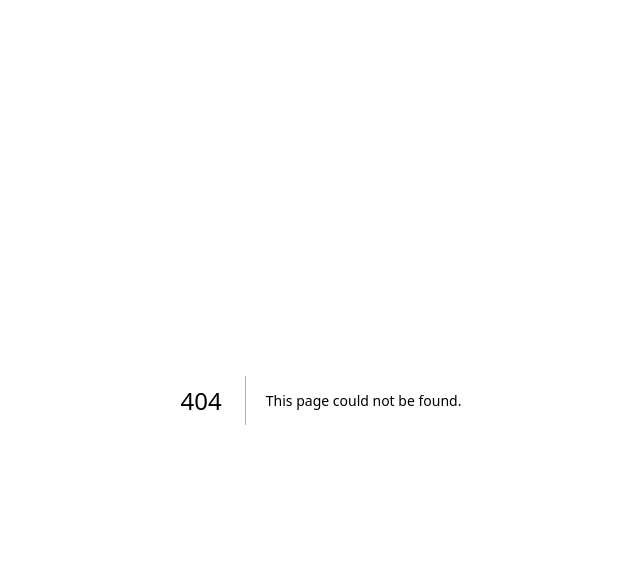
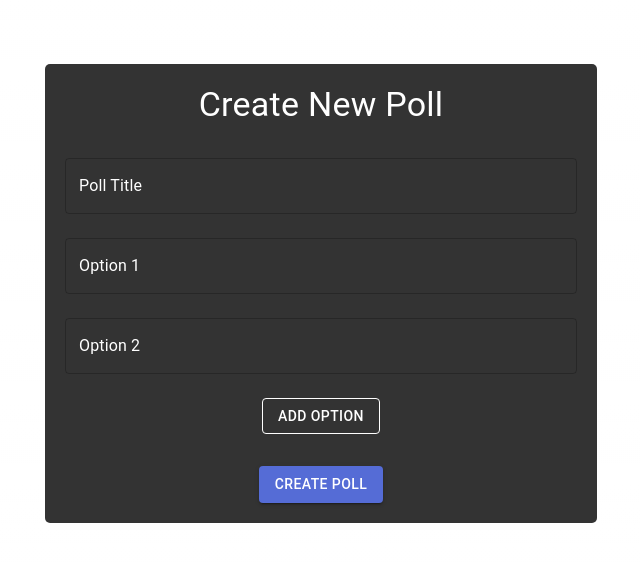
Before and after one commit to hitawall/poll-app-frontend, a Next.js app: page /create-poll in a window 1280 px wide. Before the commit this address had no page. Shown: the top 562 px of the page, without its empty margins (319-959 px from the left). Built offline with nearby package versions, Linux system fonts and the light colour scheme.

Commit message:
add more pages and custom axios config

```diff
--- /dev/null
+++ b/app/create-poll/page.tsx
@@ -0,0 +1,94 @@
+// app/create-poll/page.tsx
+'use client'
+
+import React, { useState } from 'react';
+import axios from '../../components/axiosConfig';
+import { useRouter } from 'next/navigation';
+import { Button, Container, TextField, Typography, Box, CssBaseline } from '@mui/material';
+
+
+const CreatePollPage = () => {
+    const router = useRouter();
+    const [title, setTitle] = useState('');
+    const [options, setOptions] = useState(['', '']);
+
+    const addOption = () => setOptions([...options, '']);
+    const updateOption = (index, value) => {
+        const newOptions = [...options];
+        newOptions[index] = value;
+        setOptions(newOptions);
+    };
+
+    const handleSubmit = async () => {
+        const validOptions = options.filter(option => option.trim() !== '');
+        if (!title.trim() || validOptions.length < 2) {
+            alert('Please enter a title and at least two options.');
+            return;
+        }
+
+        try {
+            const response = await axios.post('/polls', {
+                title,
+                options: validOptions
+            }, {
+                headers: { Authorization: `Bearer ${localStorage.getItem('token')}` }
+            });
+            if (response.status === 201) {
+                router.push('/polls');
+            }
+        } catch (error) {
+            console.error('Failed to create poll:', error);
+            alert('Failed to create poll');
+        }
+    };
+
+    return (
+        <Container component="main" maxWidth="sm">
+            <CssBaseline />
+            <Box sx={{
+                marginTop: 8,
+                display: 'flex',
+                flexDirection: 'column',
+                alignItems: 'center',
+                backgroundColor: '#333',
+                padding: '20px',
+                borderRadius: '5px',
+                boxShadow: '0 3px 5px 2px rgba(255, 255, 255, .3)',
+                color: '#fff'
+            }}>
+                <Typography variant="h4" marginBottom={2}>Create New Poll</Typography>
+                <TextField
+                    fullWidth
+                    label="Poll Title"
+                    value={title}
+                    onChange={(e) => setTitle(e.target.value)}
+                    margin="normal"
+                    InputLabelProps={{ style: { color: '#fff' } }}
+                    InputProps={{ style: { color: '#fff' } }}
+                    variant="outlined"
+                />
+                {options.map((option, index) => (
+                    <TextField
+                        key={index}
+                        fullWidth
+                        label={`Option ${index + 1}`}
+                        value={option}
+                        onChange={(e) => updateOption(index, e.target.value)}
+                        margin="normal"
+                        InputLabelProps={{ style: { color: '#fff' } }}
+                        InputProps={{ style: { color: '#fff' } }}
+                        variant="outlined"
+                    />
+                ))}
+                <Button onClick={addOption} variant="outlined" sx={{ mt: 2, mb: 2, color: '#fff', borderColor: '#fff' }}>
+                    Add Option
+                </Button>
+                <Button onClick={handleSubmit} variant="contained" color="primary" sx={{ mt: 2, backgroundColor: '#556cd6' }}>
+                    Create Poll
+                </Button>
+            </Box>
+        </Container>
+    );
+};
+
+export default CreatePollPage;
--- /dev/null
+++ b/components/axiosConfig.ts
@@ -0,0 +1,28 @@
+import axios from 'axios';
+
+const BASE_URL = 'http://localhost:8080';
+
+const axiosInstance = axios.create({
+    baseURL: BASE_URL,
+    headers: {
+        'Content-Type': 'application/json'
+    }
+});
+
+axiosInstance.interceptors.request.use(request => {
+    console.log("Request URL:", request.url);
+    const publicPaths = ['/login', '/signup']; // List of paths that should not include the token
+    const token = localStorage.getItem('token');
+    if (token && !publicPaths.includes(request.url)) {
+        request.headers['Authorization'] = `Bearer ${token}`;
+    }
+    return request;
+});
+
+
+axiosInstance.interceptors.response.use(response => response, error => {
+    console.error('Response Error:', error);
+    return Promise.reject(error);
+});
+
+export default axiosInstance;
```
Also changed, not shown: app/dashboard/page.tsx (added, +25 -0 lines), app/login/page.tsx (+11 -19 lines), app/polls/[id]/page.tsx (added, +94 -0 lines), app/polls/page.tsx (added, +39 -0 lines), app/signup/page.tsx (+2 -6 lines).
